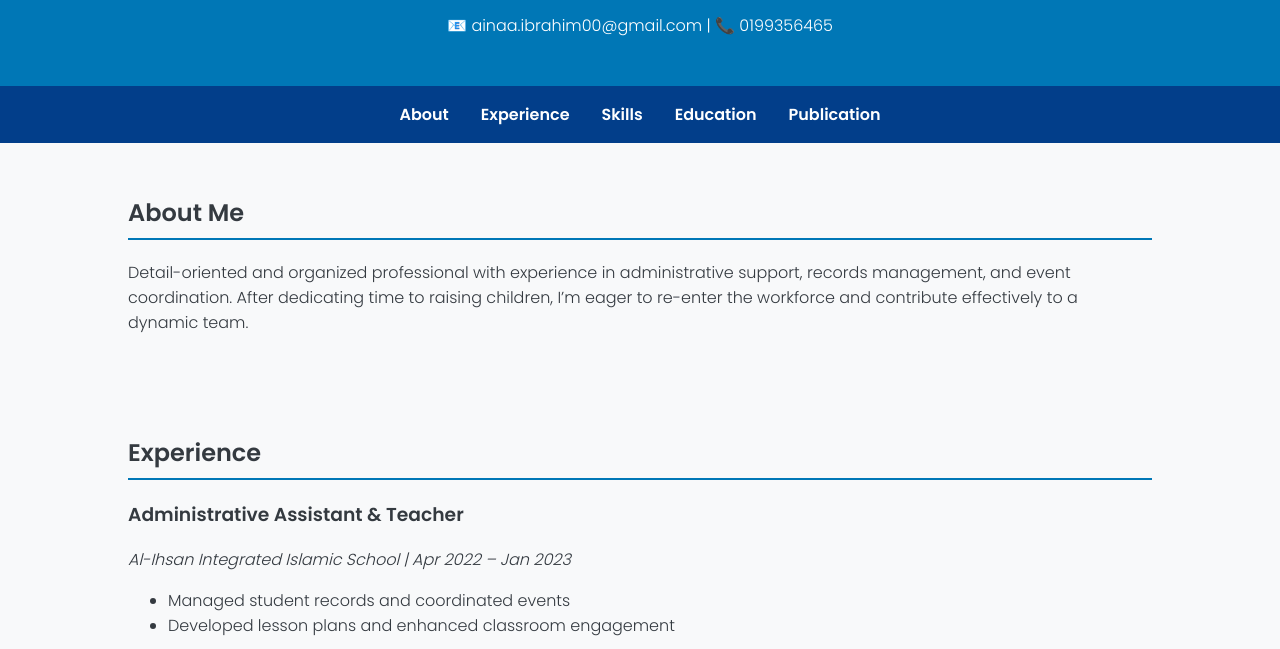
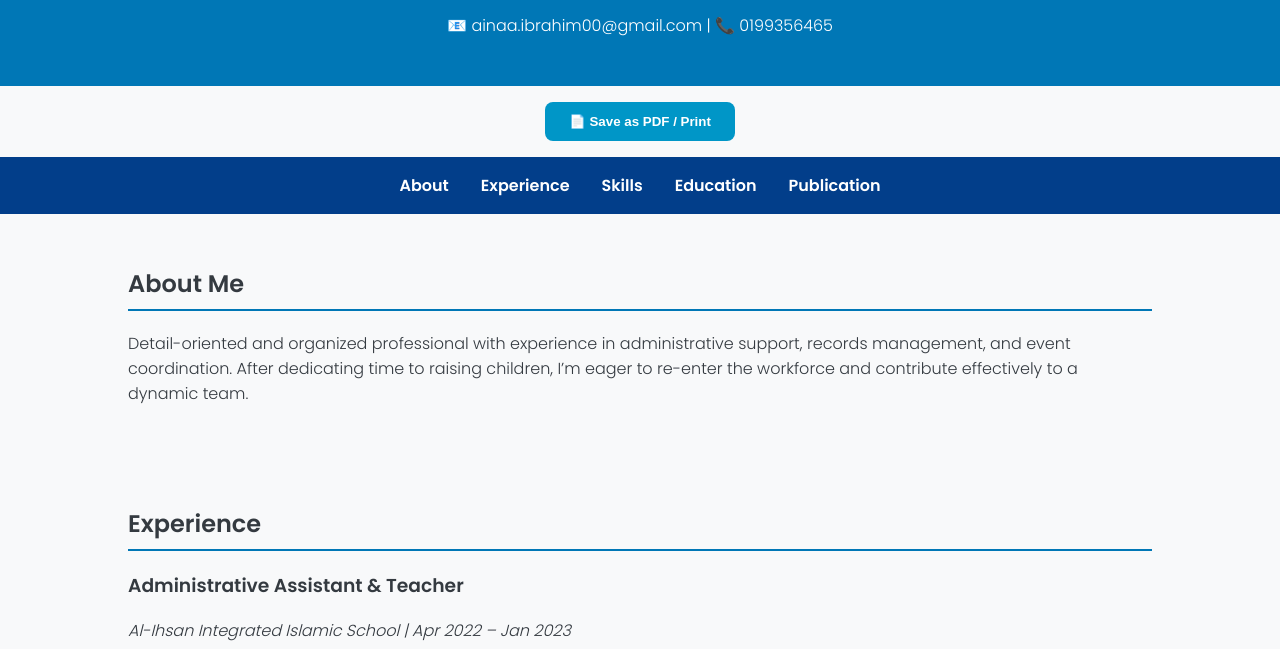
Before and after one commit to emirulizzat01/aina-portfolio, a plain HTML site: page index.html in a window 1280 px wide. Shown: the part 151-800 px from the top of the page. Drawn offline with Linux system fonts and the light colour scheme.

Commit message:
Update index.html

```diff
--- a/index.html
+++ b/index.html
@@ -73,6 +73,21 @@
       color: white;
     }
 
+    .print-button {
+      text-align: center;
+      margin: 1rem;
+    }
+
+    .print-button button {
+      padding: 0.75rem 1.5rem;
+      background: #0096c7;
+      color: white;
+      border: none;
+      border-radius: 8px;
+      font-weight: bold;
+      cursor: pointer;
+    }
+
     footer {
       background: #0077b6;
       color: white;
@@ -84,6 +99,21 @@
       from { opacity: 0; transform: translateY(20px); }
       to { opacity: 1; transform: translateY(0); }
     }
+
+    @media print {
+      nav, .print-button, footer {
+        display: none;
+      }
+
+      body {
+        background: white;
+        color: black;
+      }
+
+      section {
+        page-break-after: always;
+      }
+    }
   </style>
 </head>
 <body>
@@ -93,6 +123,10 @@
     <p>Administrative & Library Professional | Johor, Malaysia</p>
     <p>📧 ainaa.ibrahim00@gmail.com | 📞 0199356465</p>
   </header>
+
+  <div class="print-button">
+    <button onclick="window.print()">📄 Save as PDF / Print</button>
+  </div>
 
   <nav>
     <a href="#about">About</a>
```
